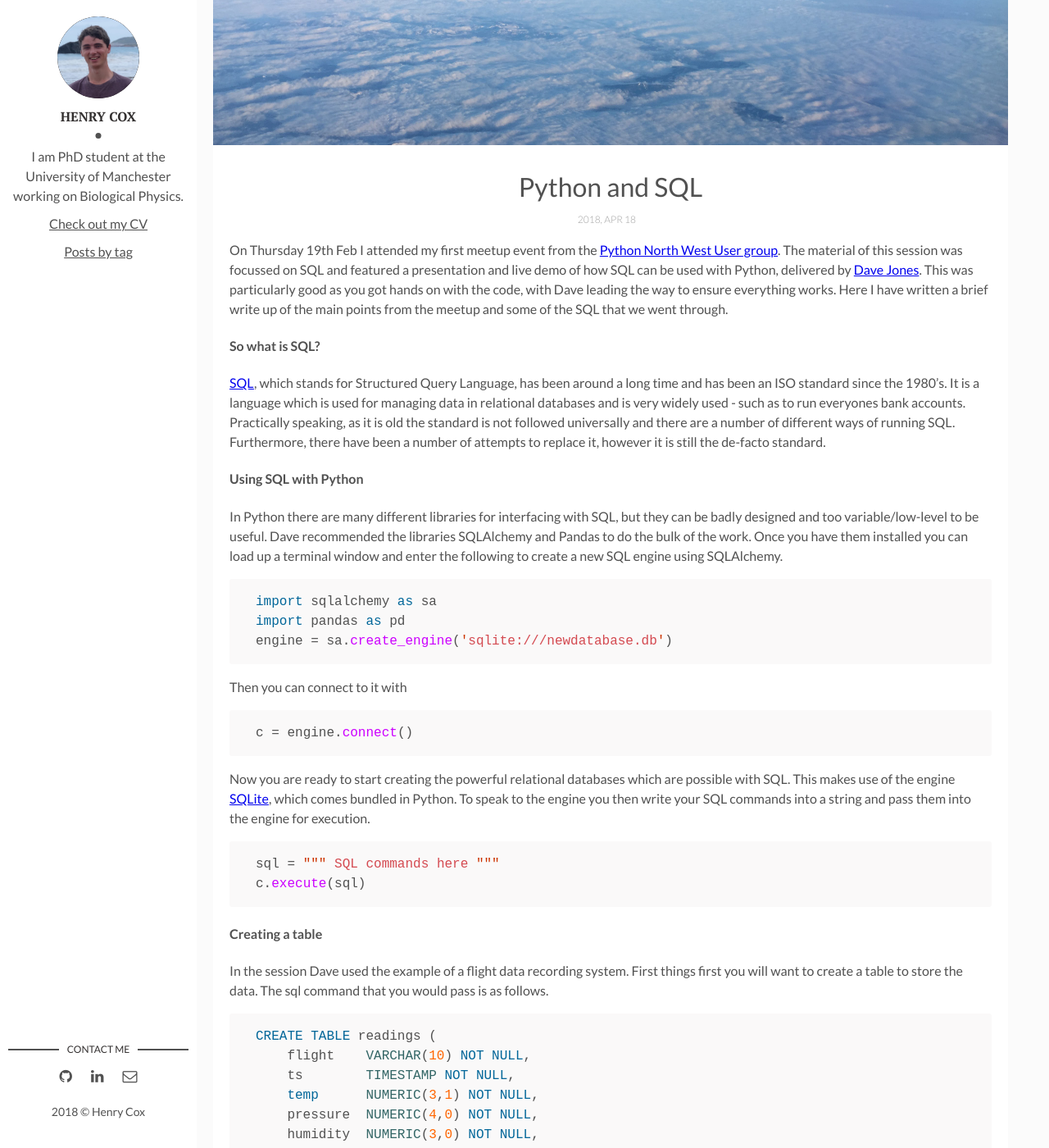
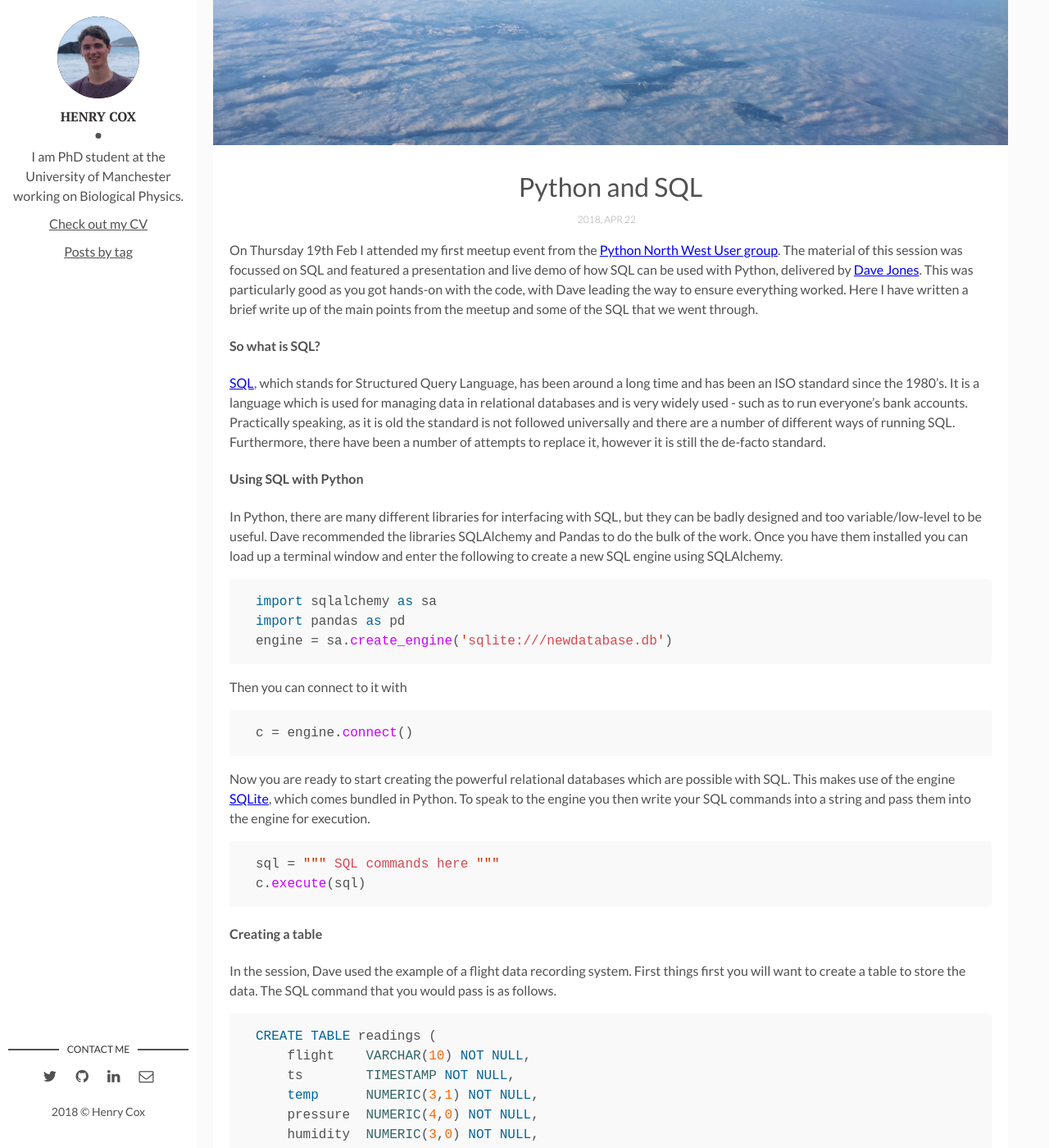
Before and after one commit to H-Cox/H-Cox.github.io, a Jekyll site: the page built from _posts/2018-04-23-python-and-sql.markdown, in a window 1280 px wide and 1400 px high, scrolled down 343 px. Shown: the whole window at 82% size. Built offline with Jekyll 4.4.1, drawn with Linux system fonts in a browser that asks for light colours; some of the changed text lies outside the part shown.

Commit message:
wrote new post and made small changes to other things

```diff
--- a/_config.yml
+++ b/_config.yml
@@ -13,7 +13,7 @@ author-img: Henry-Cox.jpg # add your photo
 about-author: I am PhD student at the University of Manchester working on Biological Physics.
 
     # add description
-social-twitter: # add your Twitter handle
+social-twitter: henryfcox # add your Twitter handle
 social-facebook: # add your Facebook handle
 social-github: h-cox # add your Github handle
 social-linkedin: henryfcox # add your Linkedin handle
--- a/_posts/2018-04-16-hello-world.markdown
+++ b/_posts/2018-04-16-hello-world.markdown
@@ -2,7 +2,7 @@
 layout: post
 title: Hello, world!
 date: 2018-04-16 00:00:00 +0300
-description:
+description: A post about me and about his website.
 img: peaks.jpg
 tags: [About, CV]
 ---
--- a/_posts/2018-04-19-python-and-sql.markdown
+++ b/_posts/2018-04-23-python-and-sql.markdown
@@ -1,21 +1,21 @@
 ---
 layout: post
 title: Python and SQL
-date: 2018-04-19 00:00:00 +0300
-description:
+date: 2018-04-23 00:00:00 +0300
+description: How to get started using SQL with Python.
 img: flight.jpg
 tags: [Meetup's, Python, SQL]
 ---
 
-On Thursday 19th Feb I attended my first meetup event from the [Python North West User group][PyNW group]. The material of this session was focussed on SQL and featured a presentation and live demo of how SQL can be used with Python, delivered by [Dave Jones][DJ GitHub]. This was particularly good as you got hands on with the code, with Dave leading the way to ensure everything works. Here I have written a brief write up of the main points from the meetup and some of the SQL that we went through.
+On Thursday 19th Feb I attended my first meetup event from the [Python North West User group][PyNW group]. The material of this session was focussed on SQL and featured a presentation and live demo of how SQL can be used with Python, delivered by [Dave Jones][DJ GitHub]. This was particularly good as you got hands-on with the code, with Dave leading the way to ensure everything worked. Here I have written a brief write up of the main points from the meetup and some of the SQL that we went through.
 
 #### So what is SQL?
 
-[SQL][SQL wiki], which stands for Structured Query Language, has been around a long time and has been an ISO standard since the 1980’s. It is a language which is used for managing data in relational databases and is very widely used - such as to run everyones bank accounts. Practically speaking, as it is old the standard is not followed universally and there are a number of different ways of running SQL. Furthermore, there have been a number of attempts to replace it, however it is still the de-facto standard.
+[SQL][SQL wiki], which stands for Structured Query Language, has been around a long time and has been an ISO standard since the 1980’s. It is a language which is used for managing data in relational databases and is very widely used - such as to run everyone's bank accounts. Practically speaking, as it is old the standard is not followed universally and there are a number of different ways of running SQL. Furthermore, there have been a number of attempts to replace it, however it is still the de-facto standard.
 
 #### Using SQL with Python
 
-In Python there are many different libraries for interfacing with SQL, but they can be badly designed and too variable/low-level to be useful. Dave recommended the libraries SQLAlchemy and Pandas to do the bulk of the work. Once you have them installed you can load up a terminal window and enter the following to create a new SQL engine using SQLAlchemy.
+In Python, there are many different libraries for interfacing with SQL, but they can be badly designed and too variable/low-level to be useful. Dave recommended the libraries SQLAlchemy and Pandas to do the bulk of the work. Once you have them installed you can load up a terminal window and enter the following to create a new SQL engine using SQLAlchemy.
 
 {% highlight python %}
 import sqlalchemy as sa
@@ -38,7 +38,7 @@ c.execute(sql)
 
 #### Creating a table
 
-In the session Dave used the example of a flight data recording system. First things first you will want to create a table to store the data. The sql command that you would pass is as follows.
+In the session, Dave used the example of a flight data recording system. First things first you will want to create a table to store the data. The SQL command that you would pass is as follows.
 
 {% highlight sql %}
 CREATE TABLE readings (
@@ -60,7 +60,7 @@ Here we have created a table called "readings", with multiple columns titled "fi
 
 Firstly, we must specify a PRIMARY KEY, which is a unique identifier for each row in the table. This is very important as the order of rows in the table is not fixed and SQL can move them around a bit, therefore a key for each row is necessary. In our case, the key for each row is a combination of the flight and ts columns - i.e. each row must have a unique combination of timestamp and flight number. So a single flight cannot record twice on the same timestamp, which makes sense.
 
-Next we constrain some of the data, specifically the temperature, pressure and humidity measurements to ensure they are physical.
+Next, we constrain some of the data, specifically the temperature, pressure and humidity measurements to ensure they are physical.
 
 So to actually run this command in the terminal we simply paste the SQL into a string and then pass that to SQLAlchemy.
 
@@ -85,7 +85,7 @@ c.execute(sql)
 
 #### Inserting data
 
-We can insert data into this table using the following sql commands.
+We can insert data into this table using the following SQL commands.
 
 {% highlight sql %}
 INSERT INTO readings(flight, ts, temp, pressure, humidity)
@@ -104,7 +104,7 @@ SELECT flight, DATETIME(ts, '+3 minutes') AS ts, temp,
 FROM readings;
 {% endhighlight %}
 
-In the final line we query the table and then insert new lines which are shifted along in time by 3 minutes.
+In the final line, we query the table and then insert new lines which are shifted along in time by 3 minutes.
 
 #### Viewing the data
 
```
Also changed, not shown: other parts of _posts/2018-04-23-python-and-sql.markdown (+4 -4 lines), _layouts/main.html (+11 -2 lines), _posts/2018-04-24-making-a-jekyll-website.md (added, +134 -0 lines), assets/img/sedona.jpg (added).
